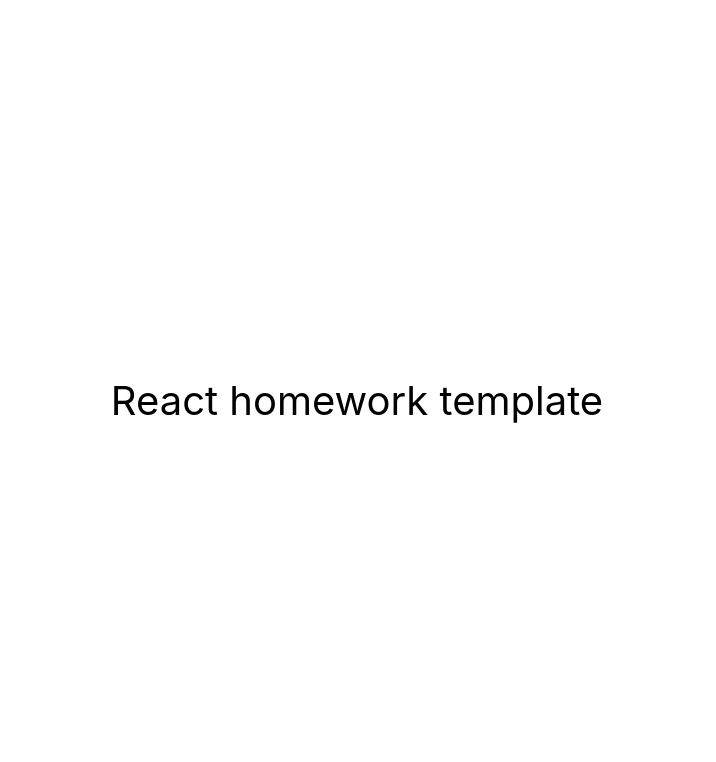
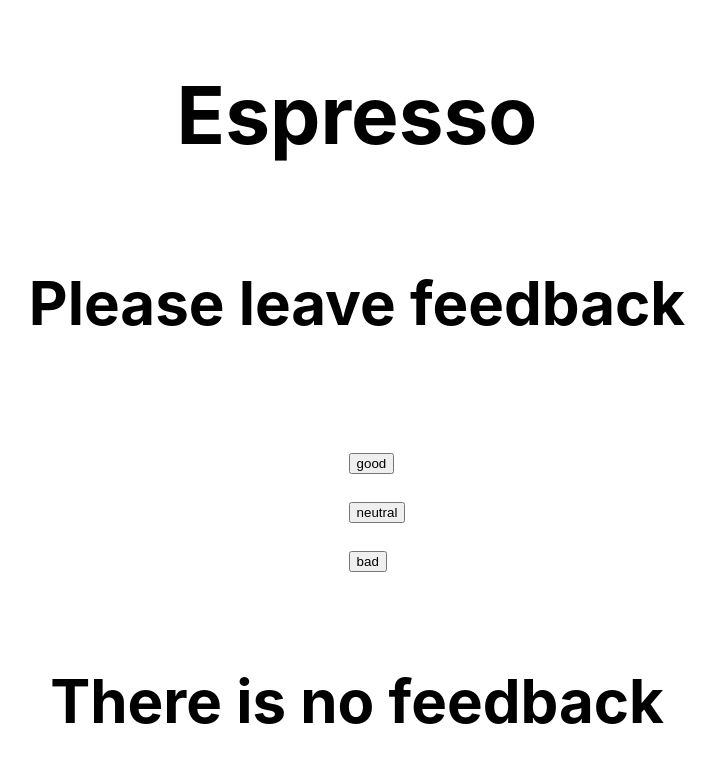
Before and after one commit to yashbon/goit-react-hw-02-feedback, a React (Create React App) app: page / in a window 1280 px wide. Shown: the top 762 px of the page, without its empty margins (283-999 px from the left). Built offline with nearby package versions, Linux system fonts and the light colour scheme.

Commit message:
Task-1: coompleted functional

```diff
--- a/src/components/App.jsx
+++ b/src/components/App.jsx
@@ -1,16 +1,86 @@
-export const App = () => {
+import { Component } from 'react';
+// import FeedbackOptions from './FeedbackOptions/FeedbackOptions';
+import Section from './Section/Section';
+// import Statistics from './Statistics/Statistics';
+
+export class App extends Component {
+    state = {
+        good: 0,
+        neutral: 0,
+        bad: 0,
+    };
+
+    handleClick = event => {
+        const keyName = event.target.textContent.toLowerCase();
+        this.setState(prevSatate => ({
+            [keyName]: prevSatate[keyName] + 1,
+        }));
+    };
+
+    countTotalFeedback = () => {
+        const { good, neutral, bad } = this.state;
+        return good + neutral + bad;
+        // let sum = 0;
+        // for (let key in this.state) {
+        //     sum += this.state[key];
+        // }
+        // return sum;
+    };
+
+    countPositiveFeedbackPercentage = () => {
+        return Math.round((this.state.good / this.countTotalFeedback()) * 100);
+    };
+
+    render() {
+        // const { good, neutral, bad } = this.state;
+        const data = Object.values(this.state);
+        // console.log(data);
+        const options = Object.keys(this.state);
+        // console.log(options);
+        // console.log(good, neutral, bad);
         return (
             <div
                 style={{
                     height: '100vh',
                     display: 'flex',
+                    flexDirection: 'column',
                     justifyContent: 'center',
                     alignItems: 'center',
                     fontSize: 40,
-        color: '#010101'
+                    color: '#010101',
                 }}
             >
-      React homework template
+                <h1>Espresso</h1>
+                <Section
+                    title="Please leave feedback"
+                    // good={good}
+                    // neutral={neutral}
+                    // bad={bad}
+                    // state={this.state}
+                    data={data}
+                    options={options}
+                    onLeaveFeedback={this.handleClick}
+                    totalFeedback={this.countTotalFeedback}
+                    positiveFeedback={this.countPositiveFeedbackPercentage}
+                />
+                {/* <div>
+                    <p>Please leave feedback</p>
+                    <FeedbackOptions
+                        options={options}
+                        onLeaveFeedback={this.handleClick}
+                    ></FeedbackOptions>
+                </div> */}
+                {/* <div>
+                    <p>Statistics</p>
+                    <Statistics
+                        good={good}
+                        neutral={neutral}
+                        bad={bad}
+                        total={this.countTotalFeedback()}
+                        positivePercentage={this.countPositiveFeedbackPercentage()}
+                    ></Statistics>
+                </div> */}
             </div>
         );
-};
+    }
+}
--- /dev/null
+++ b/src/components/FeedbackOptions/FeedbackOptions.jsx
@@ -0,0 +1,16 @@
+const FeedbackOptions = props => {
+    const { options, onLeaveFeedback } = props;
+    return (
+        <div>
+            <ul>
+                {options.map(option => (
+                    <li key={option}>
+                        <button onClick={onLeaveFeedback}>{option}</button>
+                    </li>
+                ))}
+            </ul>
+        </div>
+    );
+};
+
+export default FeedbackOptions;
--- /dev/null
+++ b/src/components/Notification/Notification.jsx
@@ -0,0 +1,4 @@
+const Notification = ({ message }) => {
+    return <h2>{message}</h2>;
+};
+export default Notification;
--- /dev/null
+++ b/src/components/Section/Section.jsx
@@ -0,0 +1,43 @@
+import FeedbackOptions from 'components/FeedbackOptions/FeedbackOptions';
+import Notification from 'components/Notification/Notification';
+import Statistics from 'components/Statistics/Statistics';
+
+const Section = props => {
+    // console.log([props]);
+    const {
+        title,
+        // good,
+        // neutral,
+        // bad,
+        data,
+        options,
+        onLeaveFeedback,
+        totalFeedback,
+        positiveFeedback,
+    } = props;
+    return (
+        <>
+            <h2>{title}</h2>
+            <FeedbackOptions
+                options={options}
+                onLeaveFeedback={onLeaveFeedback}
+            />
+            {!totalFeedback() > 0 ? (
+                <Notification message="There is no feedback" />
+            ) : (
+                <Statistics
+                    // options={options}
+                    // good={good}
+                    // neutral={neutral}
+                    // bad={bad}
+                    data={data}
+                    options={options}
+                    totalFeedback={totalFeedback}
+                    positivePercentage={positiveFeedback}
+                />
+            )}
+        </>
+    );
+};
+
+export default Section;
--- /dev/null
+++ b/src/components/Statistics/Statistics.jsx
@@ -0,0 +1,30 @@
+const Statistics = props => {
+    // console.log(props);
+    const { data, options, totalFeedback, positivePercentage } = props;
+    return (
+        <div>
+            <ul>
+                {options.map((option, idx) => (
+                    <li key={option}>
+                        {option}: {data[idx]}
+                    </li>
+                ))}
+            </ul>
+            {/* <p>
+                {options[0]}: {good}
+            </p>
+            <p>
+                {options[1]}: {neutral}
+            </p>
+            <p>
+                {options[2]}: {bad}
+            </p> */}
+            <p>Total: {totalFeedback()}</p>
+            {/* {console.log(totalFeedback())}   */}
+            {totalFeedback() > 0 && (
+                <p>Good feedback: {positivePercentage()}%</p>
+            )}
+        </div>
+    );
+};
+export default Statistics;
--- a/src/index.css
+++ b/src/index.css
@@ -1,4 +1,5 @@
-@import-normalize; /* bring in normalize.css styles */
+@import-normalize;
+/* bring in normalize.css styles */
 
 body {
   margin: 0;
@@ -13,3 +14,7 @@
   font-family: source-code-pro, Menlo, Monaco, Consolas, 'Courier New',
     monospace;
 }
+
+li {
+  list-style: none;
+}
--- a/src/index.js
+++ b/src/index.js
@@ -4,7 +4,7 @@
 import './index.css';
 
 ReactDOM.createRoot(document.getElementById('root')).render(
-  <React.StrictMode>
+    // <React.StrictMode>
     <App />
-  </React.StrictMode>
+    // </React.StrictMode>
 );
```
Also changed, not shown: .prettierrc.json. Lines whose indentation alone changed are shown as unchanged.
